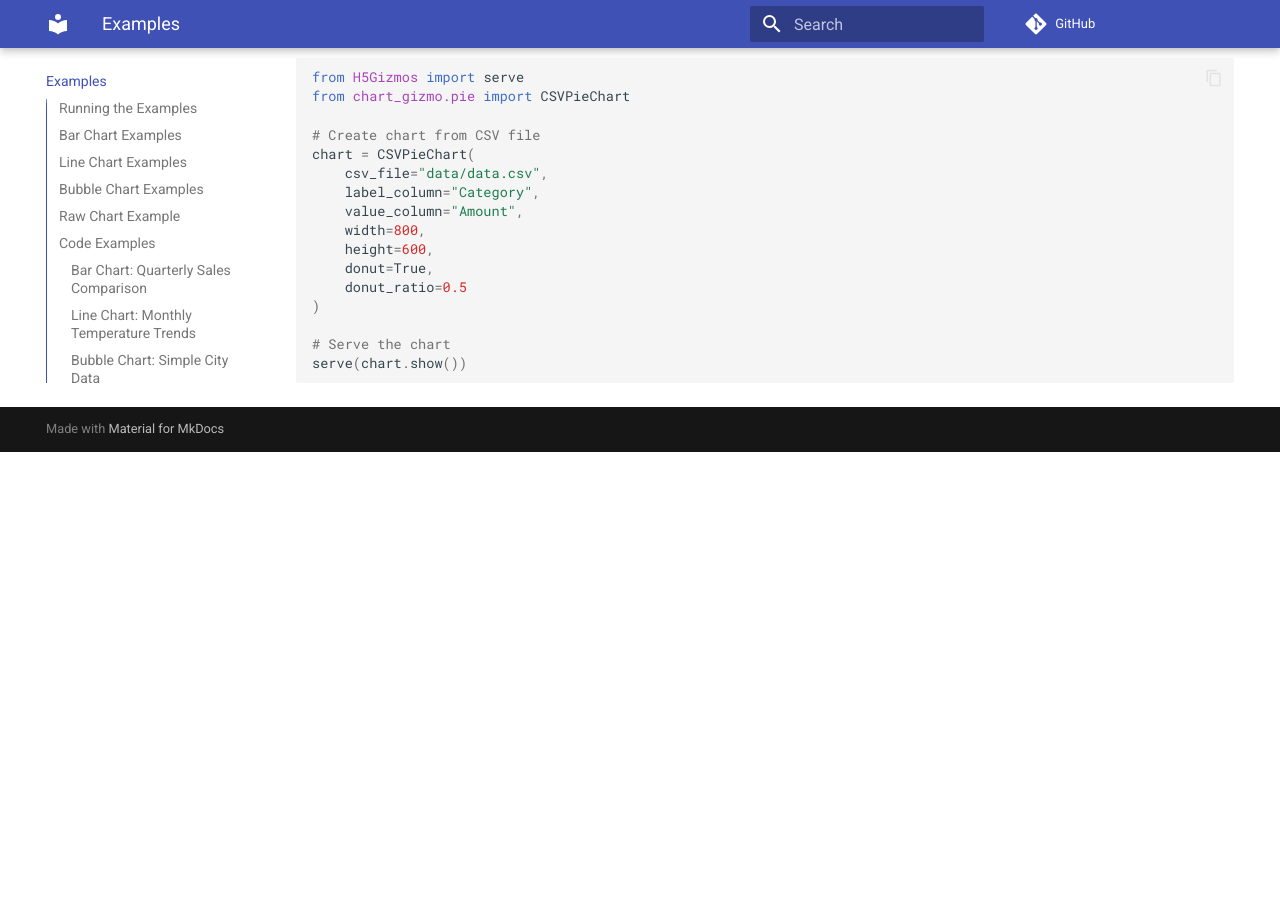
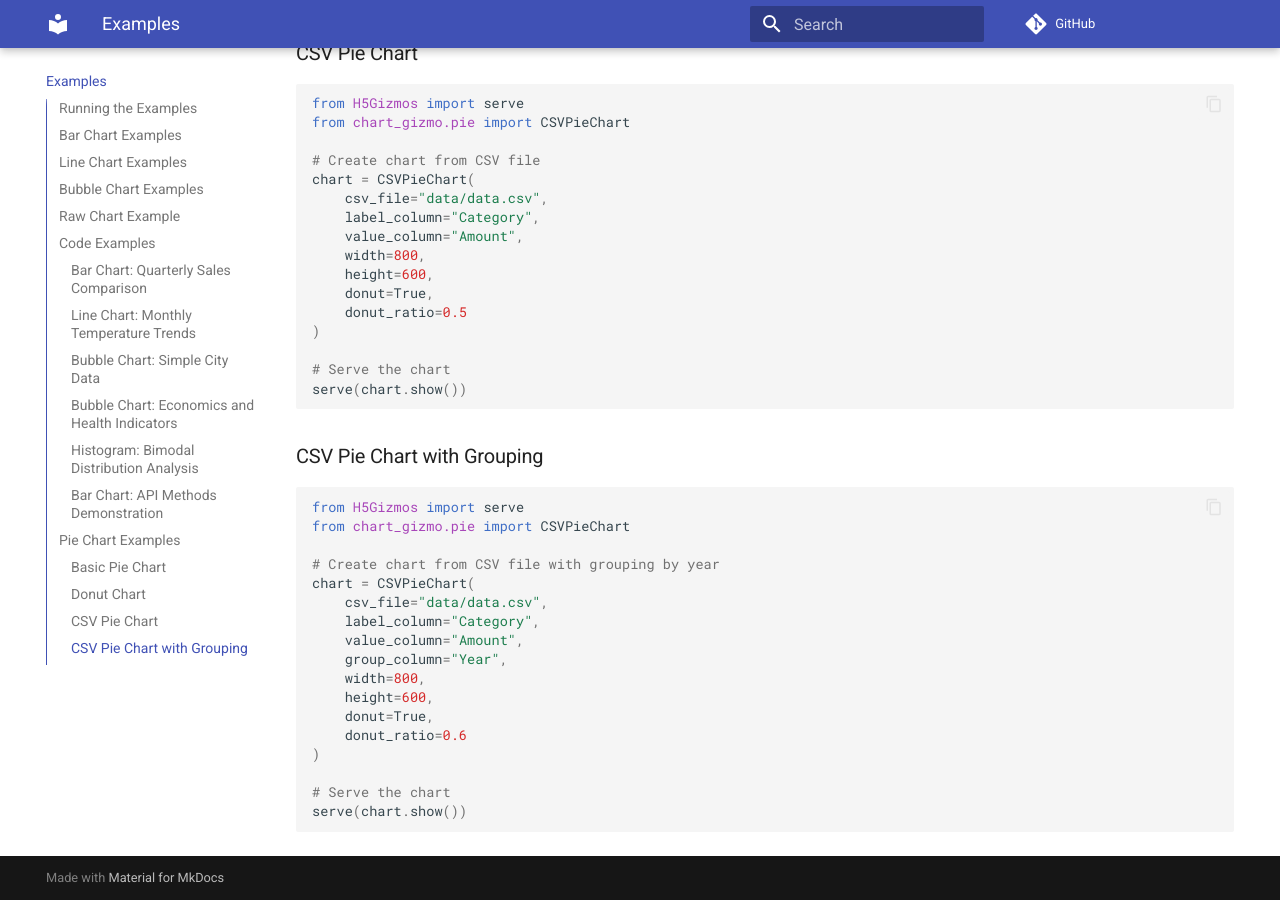
Before and after one commit to dineshchhantyal/chart_gizmo, an MkDocs documentation site: the page built from docs/examples.md, in a window 1280 px wide and 900 px high, scrolled down 8259 px. Built offline with MkDocs 1.6.1 and Material for MkDocs 9.7.7, drawn with Linux system fonts in a browser that asks for light colours; comment, search, counter and statistics services are not loaded; before the commit the page ends 8711 px from its top, so only the background shows below that; some of the changed text lies outside the part shown.

Commit message:
Enhance CSVPieChart to support grouping by an additional column and update documentation with examples.

````diff
--- a/docs/api/pie.md
+++ b/docs/api/pie.md
@@ -98,7 +98,10 @@ csv-pie-gizmo data/data.csv -l "Category" -v "Amount" --width 800 --height 600
 csv-pie-gizmo data/data.csv -l "Category" -v "Amount" --donut --donut-ratio 0.7
 
 # Example with Gapminder dataset - Population by continent
-csv-pie-gizmo examples/gapminderDataFiveYear.csv -l "continent" -v "pop" --width 800 --height 600 --donut
+csv-pie-gizmo gapminderDataFiveYear.csv -l "continent" -v "pop" --width 800 --height 600 --donut
+
+# Example with grouping
+csv-pie-gizmo data/data.csv -l "Category" -v "Amount" -g "Year" --donut --donut-ratio 0.7
 ```
 
 ## API Reference
--- a/docs/examples.md
+++ b/docs/examples.md
@@ -4,7 +4,7 @@ Each of the following examples launches a browser frame. The application will te
 
 ## Running the Examples
 
-> **Note:** All example commands below assume you are running them from the `/examples` directory of your Chart Gizmo installation.
+> **Note:** All example commands below assume you are running them from the `/examples` directory of your Chart Gizmo installation. Syntactic data are used in these examples.
 
 Navigate to the examples directory in the repository:
 
@@ -433,3 +433,25 @@ chart = CSVPieChart(
 # Serve the chart
 serve(chart.show())
 ```
+
+### CSV Pie Chart with Grouping
+
+```python
+from H5Gizmos import serve
+from chart_gizmo.pie import CSVPieChart
+
+# Create chart from CSV file with grouping by year
+chart = CSVPieChart(
+    csv_file="data/data.csv",
+    label_column="Category",
+    value_column="Amount",
+    group_column="Year",
+    width=800,
+    height=600,
+    donut=True,
+    donut_ratio=0.6
+)
+
+# Serve the chart
+serve(chart.show())
+```
````
Also changed, not shown: 3 other files.
